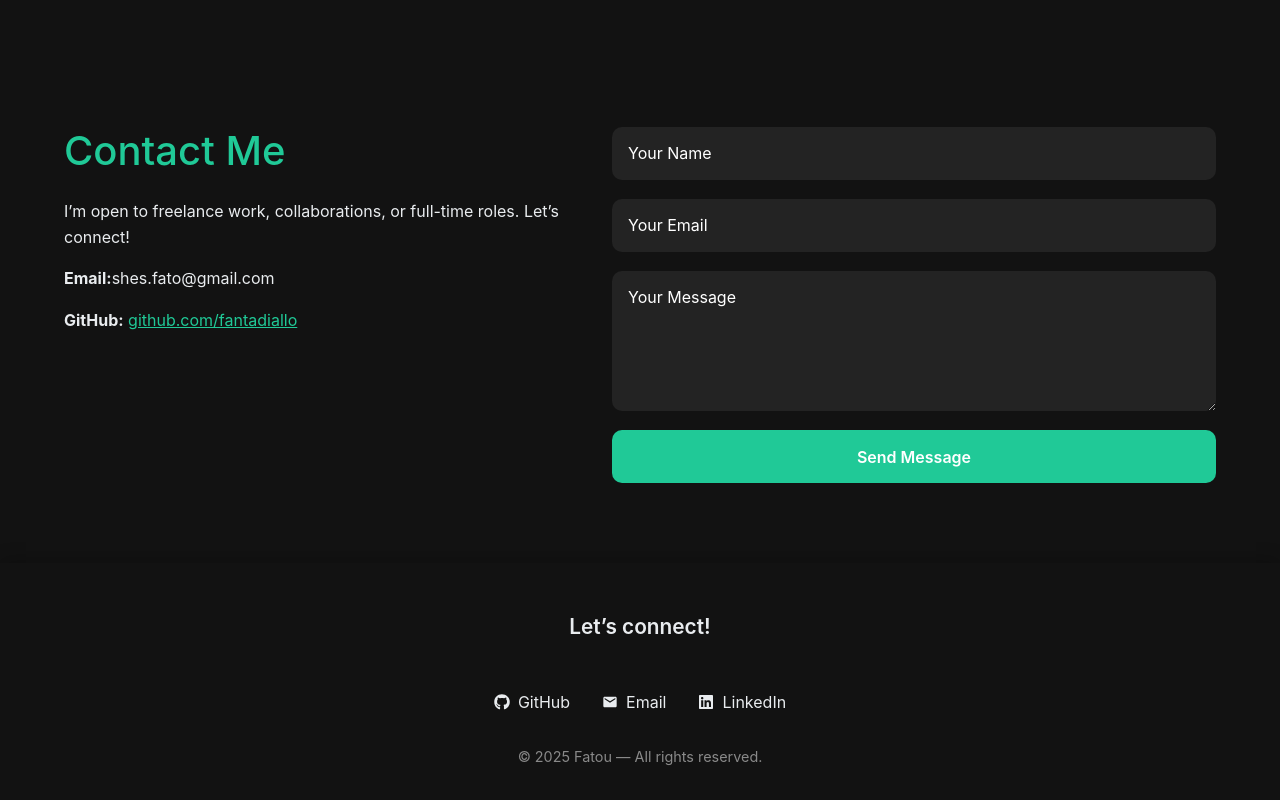
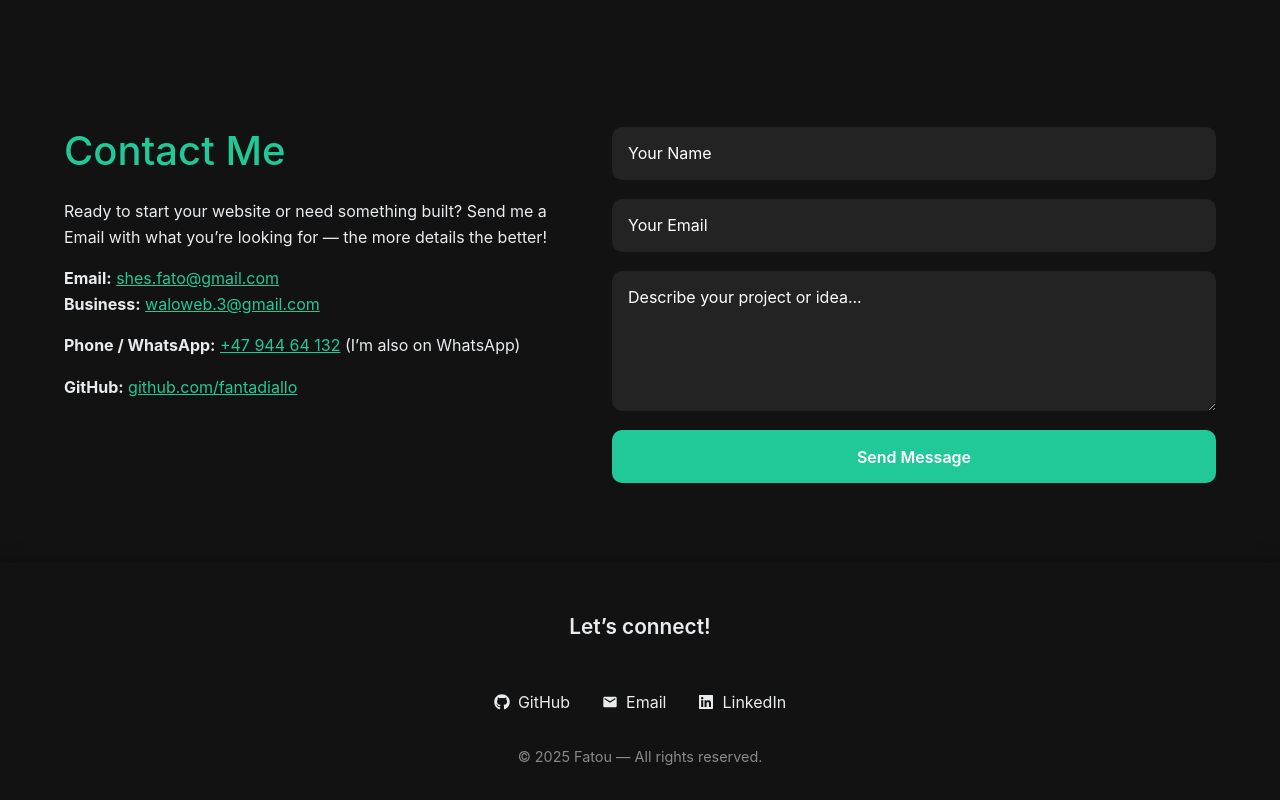
Before and after one commit to fantadiallo/Portofolio, a React (Vite) app: page / in a window 1280 px wide. Shown: the part 4198-4998 px from the top of the page. Built offline with nearby package versions, Linux system fonts and the light colour scheme.

Commit message:
Add WhatsApp number and second email to Contact section

```diff
--- a/src/components/Contact/Contact.jsx
+++ b/src/components/Contact/Contact.jsx
@@ -13,10 +13,23 @@ export default function ContactSection() {
         >
           <h2>Contact Me</h2>
           <p>
-            I’m open to freelance work, collaborations, or full-time roles.
-            Let’s connect!
+            Ready to start your website or need something built?
+            Send me a Email with what you’re looking for — the more details the better!
           </p>
-          <p><strong>Email:</strong>shes.fato@gmail.com</p>
+
+        <p>
+  <strong>Email:</strong>{" "}
+  <a href="mailto:shes.fato@gmail.com">shes.fato@gmail.com</a>
+  <br />
+  <strong>Business:</strong>{" "}
+  <a href="mailto:waloweb.3@gmail.com">waloweb.3@gmail.com</a>
+</p>
+
+          <p>
+            <strong>Phone / WhatsApp:</strong>{" "}
+            <a href="tel:+4794464132">+47 944 64 132</a> (I’m also on WhatsApp)
+          </p>
+
           <p>
             <strong>GitHub:</strong>{" "}
             <a
@@ -36,12 +49,16 @@ export default function ContactSection() {
           transition={{ duration: 1, ease: "easeOut" }}
           onSubmit={(e) => {
             e.preventDefault();
-            alert("Message sent!");
+            alert("Message sent! I'll get back to you shortly.");
           }}
         >
           <input type="text" placeholder="Your Name" required />
           <input type="email" placeholder="Your Email" required />
-          <textarea placeholder="Your Message" rows="4" required></textarea>
+          <textarea
+            placeholder="Describe your project or idea..."
+            rows="4"
+            required
+          ></textarea>
           <button type="submit">Send Message</button>
         </motion.form>
       </div>
```
